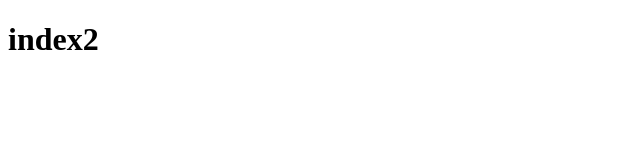
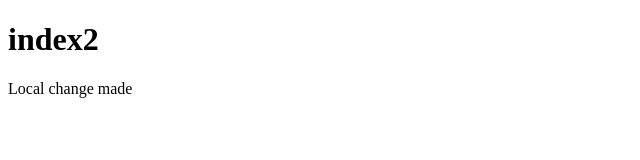
Before and after one commit to moriss/branching, a plain HTML site: page index2.html in a window 1280 px wide. Shown: the whole page, without its empty margins (0-640 px from the left). Drawn offline with Linux system fonts and the light colour scheme.

Commit message:
local changes made

```diff
--- a/index2.html
+++ b/index2.html
@@ -8,6 +8,6 @@
   <head>
     <body>
        <h1>index2</h1>
-
+       <p>Local change made</p>
      </body>
 </html>
```
